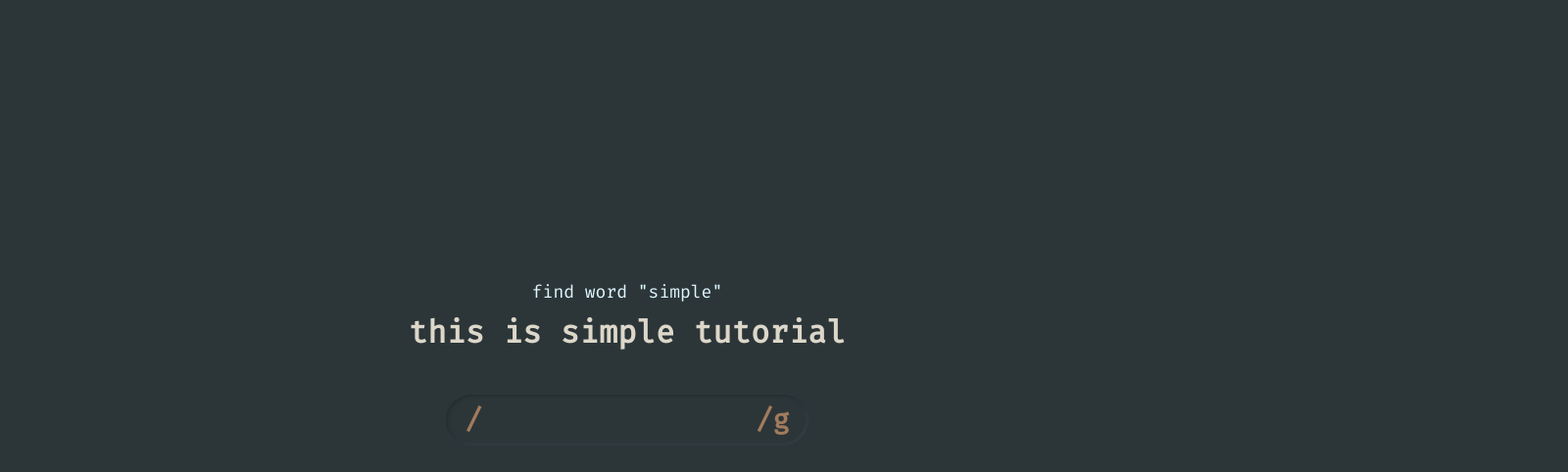
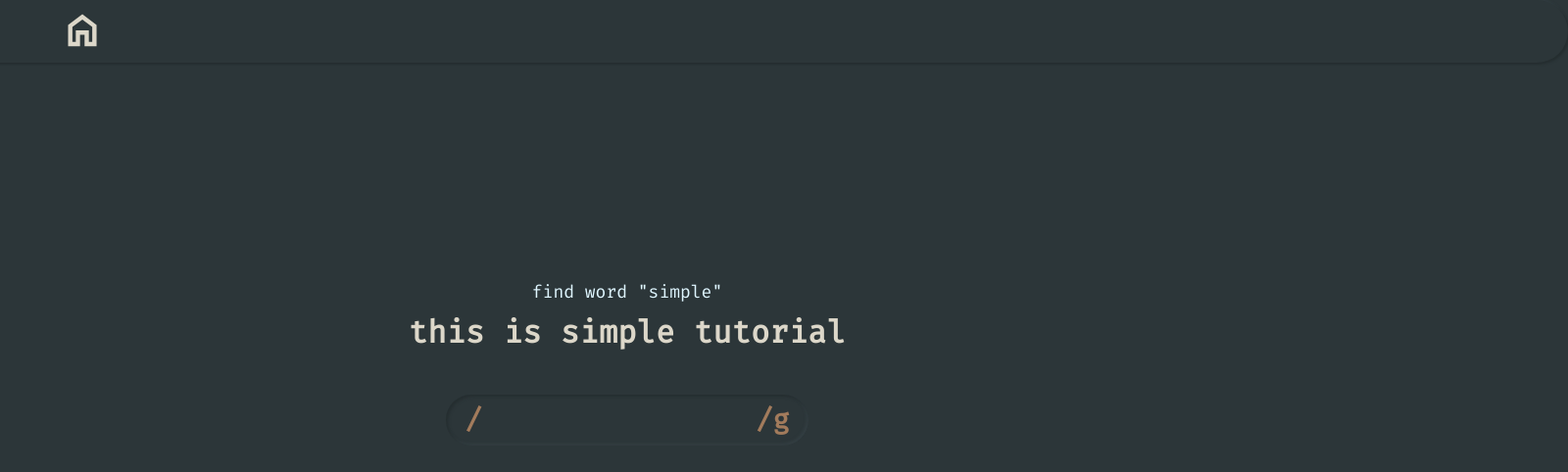
Before and after one commit to hyunmindev/regex-tutorial, a Next.js app: page /questions/0 in a window 1280 px wide. Shown: the top 482 px of the page at 98% size, 1600 px wide, since content can reach past the window. Built offline with nearby package versions, Linux system fonts and the light colour scheme.

Commit message:
svg 설정 및 홈 라우터 추가

```diff
--- a/next.config.js
+++ b/next.config.js
@@ -2,6 +2,13 @@
 
 const nextConfig = {
   swcMinify: true,
+  webpack(config) {
+    config.module.rules.push({
+      test: /\.svg$/,
+      use: ['@svgr/webpack'],
+    });
+    return config;
+  },
 };
 
 module.exports = nextConfig;
--- a/package.json
+++ b/package.json
@@ -18,6 +18,7 @@
   },
   "devDependencies": {
     "@next/eslint-plugin-next": "^12.2.2",
+    "@svgr/webpack": "^6.2.1",
     "@types/canvas-confetti": "^1.4.3",
     "@types/node": "18.0.4",
     "@types/react": "18.0.15",
--- /dev/null
+++ b/src/components/Header/index.module.scss
@@ -0,0 +1,18 @@
+.container {
+  height: 64px;
+  width: 110%;
+  left: -5%;
+  position: absolute;
+  display: flex;
+  border-radius: 50px;
+  background: #2c3639;
+  box-shadow: 2px 2px 2px #252e30, -2px -2px 3px #333e42;
+  padding: 0 10%;
+  align-items: center;
+
+  a {
+    svg {
+      fill: var(--primary);
+    }
+  }
+}
--- a/src/components/Header/index.tsx
+++ b/src/components/Header/index.tsx
@@ -1,5 +1,19 @@
+import Link from 'next/link';
+
+import Home from '@/assets/icons/home.svg';
+
+import styles from './index.module.scss';
+
 function Header() {
-  return <nav>test</nav>;
+  return (
+    <nav className={styles.container}>
+      <Link href="/">
+        <a>
+          <Home />
+        </a>
+      </Link>
+    </nav>
+  );
 }
 
 export default Header;
--- a/src/pages/questions/[id].tsx
+++ b/src/pages/questions/[id].tsx
@@ -3,6 +3,7 @@ import { useRouter } from 'next/router';
 import { useCallback, useEffect, useState } from 'react';
 
 import AnswerInput from '@/components/AnswerInput';
+import Header from '@/components/Header';
 import ParagraphLabel from '@/components/ParagraphLabel';
 import TitleLabel from '@/components/TitleLabel';
 import { APP_TITLE } from '@/constants/meta';
@@ -65,6 +66,7 @@ function Question() {
           {APP_TITLE} : {title}
         </title>
       </Head>
+      <Header />
       <div className={styles.container}>
         <TitleLabel content={title} />
         <ParagraphLabel
```
Also changed, not shown: .eslintrc.json, src/assets/icons/home.svg (added), 1 other file (tests, documents, lock files or other folders).
